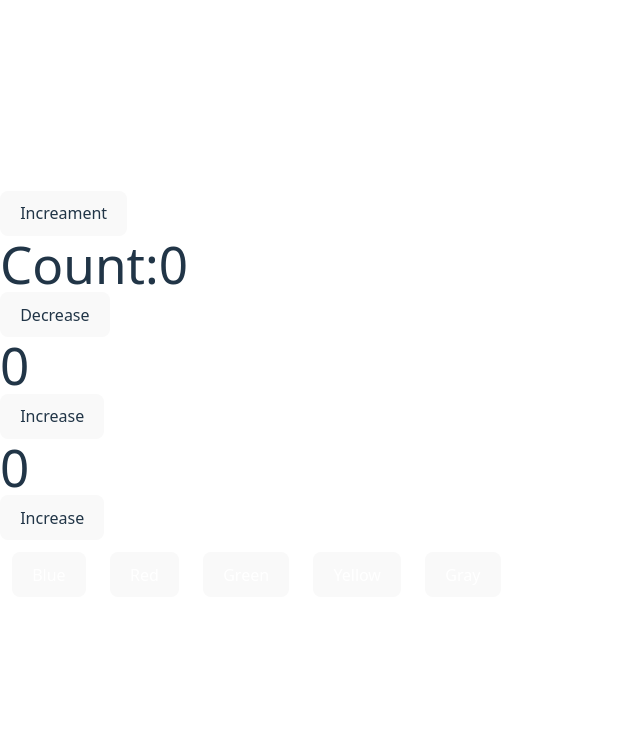
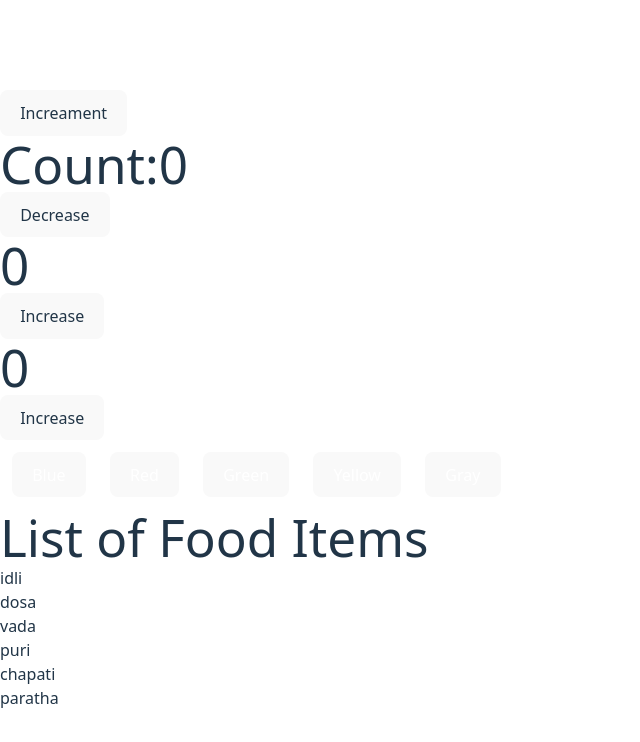
Before and after one commit to Mubashir-85/basic-react, a React (Vite) app: page / in a window 1280 px wide. Shown: the top 742 px of the page, without its empty margins (0-640 px from the left). Built offline with nearby package versions, Linux system fonts and the light colour scheme.

Commit message:
Map Method

```diff
--- a/src/App.jsx
+++ b/src/App.jsx
@@ -4,6 +4,10 @@ import viteLogo from '/vite.svg'
 import './App.css'
 import Twowaysofincreament from './component/twowaysofincreament.jsx'
 import Bgchanger from './component/bgchanger.jsx'
+import Mapmethod from './component/Mapmethod.jsx'
+
+
+
 function App() {
   const [count, setCount] = useState(0)
   const incrementCount = () => {
@@ -38,6 +42,8 @@ function App() {
       <Twowaysofincreament/>
       <Bgchanger/>
 
+      <Mapmethod/>
+
     </>
   )
 }
--- /dev/null
+++ b/src/component/Mapmethod.jsx
@@ -0,0 +1,22 @@
+import React from 'react'
+
+function Mapmethod() {
+    let fooditmes = ["idli", "dosa", "vada", "puri", "chapati", "paratha"]
+  return (
+  <>
+
+  <h1 className=''>List of Food Items</h1>
+
+  <ul>
+    {fooditmes.map((items)=>(
+        <li key={items}>{items}</li>  // Adding key attribute for better performance and for optimization.
+    ))}
+  </ul>
+
+
+
+  </>
+  )
+}
+
+export default Mapmethod;
```
